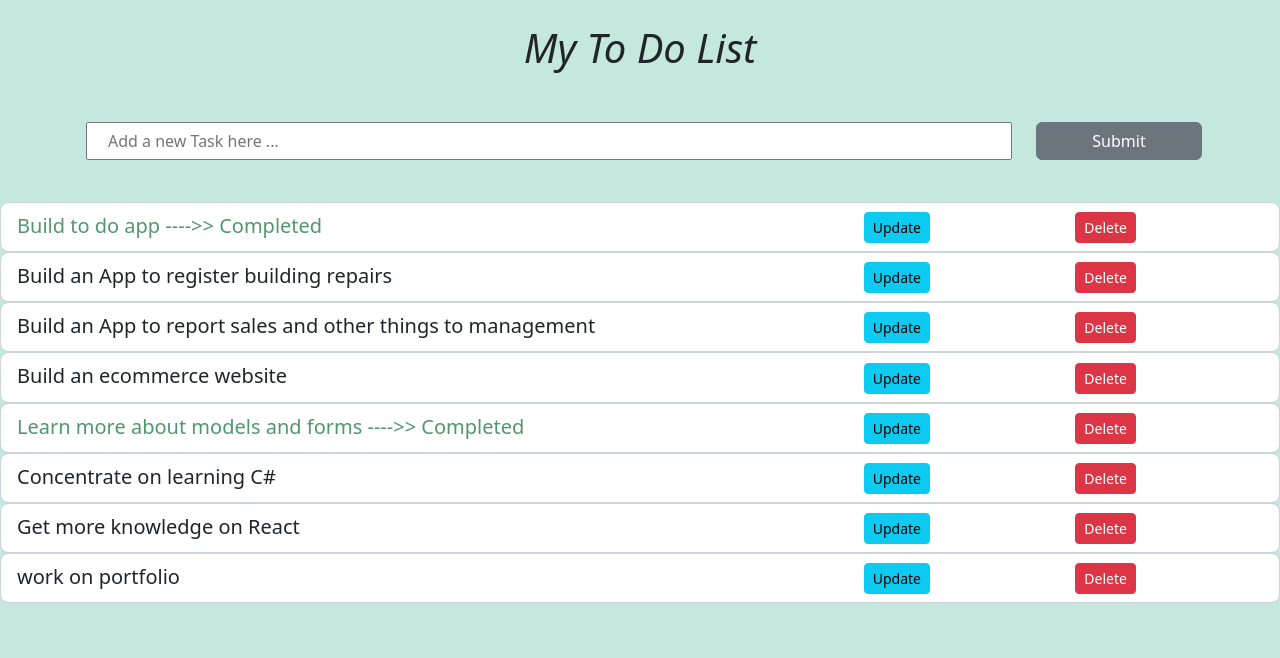
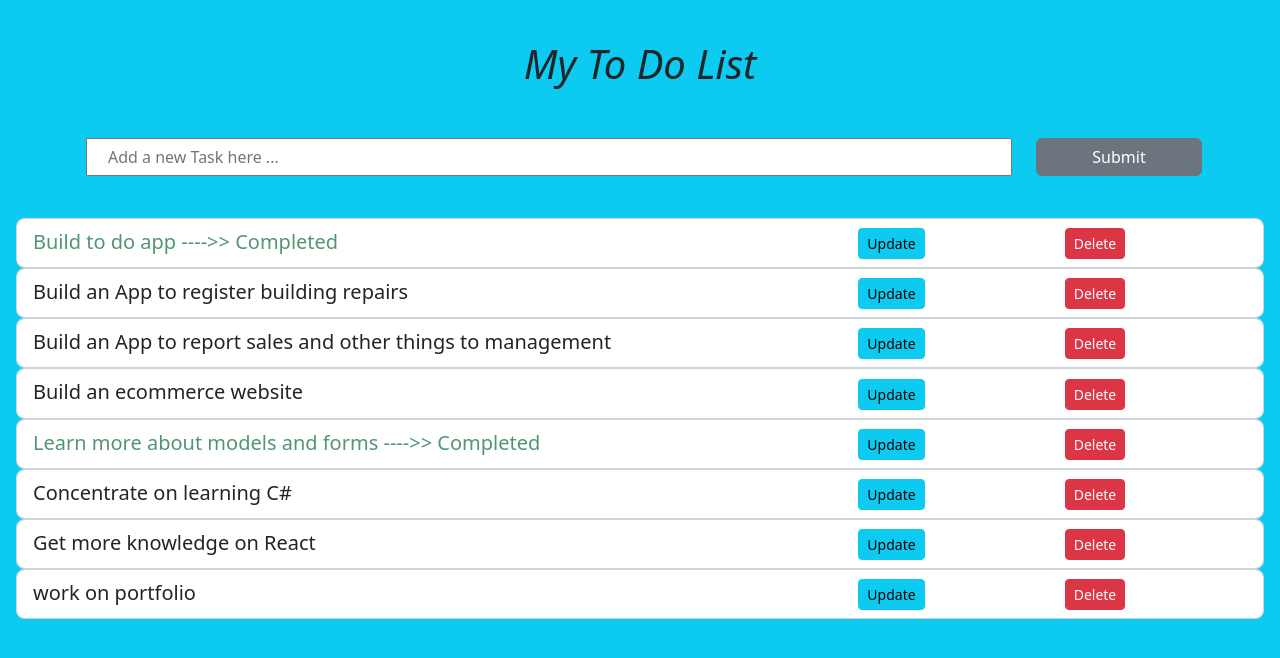
Before and after one commit to billyseel/todo, a Django app: page / in a window 1280 px wide. Shown: the top 658 px of the page. Run offline with Django 4.2, Linux system fonts and the light colour scheme; data comes from the database, SQL or seed files in the repository; both versions use the stored data as it was after the commit; some libraries are stand-ins or nearby versions.

Commit message:
Add code

```diff
--- a/app1/models.py
+++ b/app1/models.py
@@ -4,7 +4,7 @@ from django.db import models
 
 
 class Task(models.Model):
-    title = models.CharField(max_length=200)
+    title = models.TextField(max_length=200)
     complete = models.BooleanField(default=False)
     Date = models.DateTimeField(auto_now_add=True)
 
--- a/app1/static/style.css
+++ b/app1/static/style.css
@@ -8,7 +8,7 @@ body {
 h1 {
     text-shadow: 10px;
     text-shadow: rgb(195, 70, 70);
-    text-decoration-color: rgb(223, 214, 214);
+
 }
 
 input {
--- a/app1/templates/index.html
+++ b/app1/templates/index.html
@@ -14,12 +14,13 @@
     <script src="https://cdn.jsdelivr.net/npm/bootstrap@5.2.3/dist/js/bootstrap.bundle.min.js"
         integrity="sha384-kenU1KFdBIe4zVF0s0G1M5b4hcpxyD9F7jL+jjXkk+Q2h455rYXK/7HAuoJl+0I4"
         crossorigin="anonymous"></script>
-    {% comment %} <link href="//maxcdn.bootstrapcdn.com/bootstrap/3.3.1/css/bootstrap.min.css" rel="stylesheet">
+    {% comment %}
+    <link href="//maxcdn.bootstrapcdn.com/bootstrap/3.3.1/css/bootstrap.min.css" rel="stylesheet">
     <script src="//maxcdn.bootstrapcdn.com/bootstrap/3.3.1/js/bootstrap.min.js"> </script> {% endcomment %}
     <link rel="stylesheet" href="{% static 'style.css' %}">
 </head>
 
-<body>
+<body class="bg-info p-3">
     <br>
     <div class="container text-center">
         <h1><em>My To Do List</em></h1>
@@ -32,7 +33,7 @@
                     {% csrf_token %}
                     {{form.title}}
 
-                {% comment %} <input class="btn btn-secondary" type="Submit" name="Create Task"> {% endcomment %}
+                    {% comment %} <input class="btn btn-secondary" type="Submit" name="Create Task"> {% endcomment %}
 
             </div>
             <div class="col col-lg-2">
```
Also changed, not shown: db.sqlite3.
